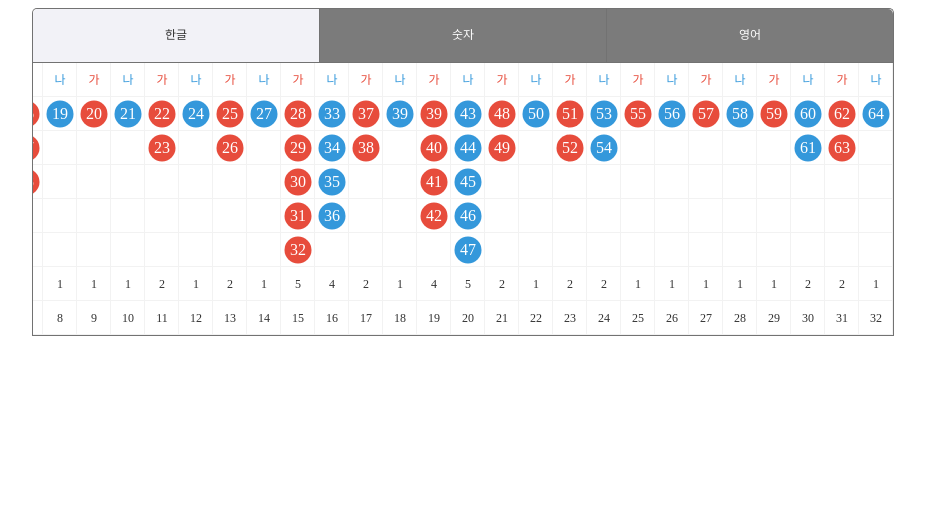
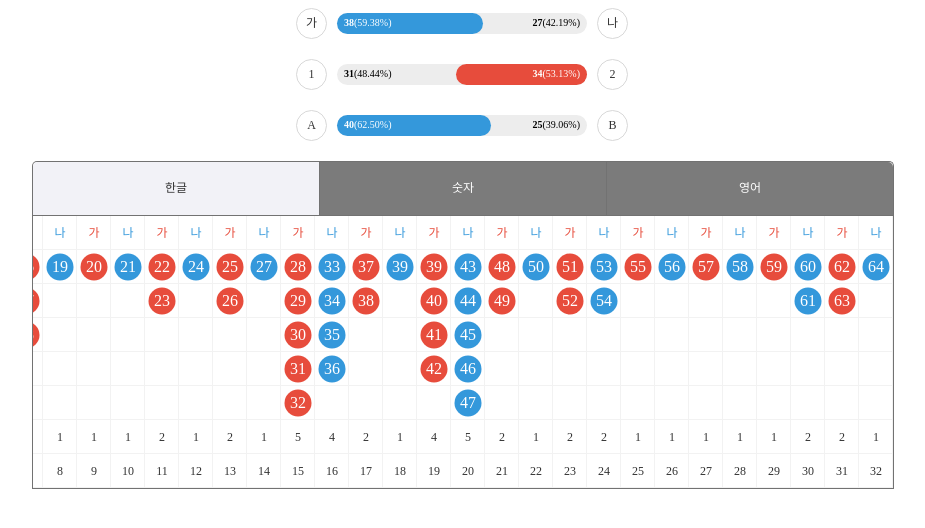
Before and after one commit to pybin94/data-classification-in-javascript, a plain HTML site: page index.html in a window 1280 px wide. Shown: the whole page, without its empty margins (178-1103 px from the left). Drawn offline with Linux system fonts and the light colour scheme.

Commit message:
Add files via upload

```diff
--- a/data.json
+++ b/data.json
@@ -33,7 +33,7 @@
     "id":"6",
     "ko":"나",
     "eg":"A",
-    "num":"1"
+    "num":"2"
   },
   {
     "id":"7",
@@ -141,13 +141,13 @@
     "id":"24",
     "ko":"나",
     "eg":"A",
-    "num":"1"
+    "num":"2"
   },
   {
     "id":"25",
     "ko":"가",
     "eg":"A",
-    "num":"1"
+    "num":"2"
   },
   {
     "id":"26",
@@ -159,13 +159,13 @@
     "id":"27",
     "ko":"나",
     "eg":"B",
-    "num":"1"
+    "num":"2"
   },
   {
     "id":"28",
     "ko":"가",
     "eg":"A",
-    "num":"1"
+    "num":"2"
   },
   {
     "id":"29",
@@ -195,19 +195,19 @@
     "id":"33",
     "ko":"나",
     "eg":"A",
-    "num":"1"
+    "num":"2"
   },
   {
     "id":"34",
     "ko":"나",
     "eg":"A",
-    "num":"1"
+    "num":"2"
   },
   {
     "id":"35",
     "ko":"나",
     "eg":"B",
-    "num":"1"
+    "num":"2"
   },
   {
     "id":"36",
--- a/index.html
+++ b/index.html
@@ -1,6 +1,30 @@
 <link rel="stylesheet" href="./style.css">
 
 <div class="container">
+  <div class="analysis-box pow-odd-even">
+    <div class="analysis-circle">가</div>
+    <div class="analysis-bar">
+        <div id="typeGa" class="analysis-left"></div>
+        <div id="typeNa" class="analysis-right"></div>
+    </div>
+    <div class="analysis-circle">나</div>
+</div>
+<div class="analysis-box pow-under-over">
+    <div class="analysis-circle">1</div>
+    <div class="analysis-bar">
+        <div id="type1" class="analysis-left"></div>
+        <div id="type2" class="analysis-right"></div>
+    </div>
+    <div class="analysis-circle">2</div>
+</div>
+<div class="analysis-box odd-even">
+    <div class="analysis-circle">A</div>
+    <div class="analysis-bar">
+        <div id="typeA" class="analysis-left"></div>
+        <div id="typeB" class="analysis-right"></div>
+    </div>
+    <div class="analysis-circle">B</div>
+</div>
   <div class="pattern-graph-box">
     <header id="graphTab" class="graph-tab">
         <div class="active">한글</div>
--- a/script.js
+++ b/script.js
@@ -4,23 +4,66 @@ const api = "./data.json";
 const init = () => {
   patternTab();
   patternTabClick();
+  sortData("ko", "가", "typeGa", "typeNa")
+  sortData("num", "1", "type1", "type2")
+  sortData("eg", "A", "typeA", "typeB")
 }
 
-const callListApi = async () => {
+// API 호출
+const callApi = async () => {
   try {
-
     const res = await fetch(api);
     const data = await res.json();
     return data;
-
-  } catch ( error ){
-    console.log( "callListApi", error );
+  } catch (error) {
+    alert("통신에 문제가 생겼습니다. 관리자에게 문의 주세요. \n" + error);
   }
 }
 
+// 상단 데이터
+const analysis = async (gameType, gameResult) => {
+  let left = 0;
+  let right = 0;
+
+  result = await callApi()
+  result.map((item, index) => {
+    result[index][gameType] == gameResult ? left++ : right++;
+  })
+
+  let perRight = (right / 64 * 100).toFixed(2)
+  let perLeft = (left / 64 * 100).toFixed(2)
+  return [left, right, perRight, perLeft];
+}
+
+const sortData = async (gameType, gameResult, leftEle, rightEle) => {
+
+  let analysisRes = await analysis(gameType, gameResult)
+  let leftRes = analysisRes[0]
+  let rightRes = analysisRes[1]
+  let perRightRes = analysisRes[2]
+  let perLeftRes = analysisRes[3]
+
+  document.querySelector(`#${leftEle}`).style.width = perLeftRes + "%"
+  document.querySelector(`#${leftEle}`).innerHTML = `<p><b>${leftRes}</b>(${perLeftRes}%)</p>`
+  document.querySelector(`#${rightEle}`).style.width = perRightRes + "%"
+  document.querySelector(`#${rightEle}`).innerHTML = `<p><b>${rightRes}</b>(${perRightRes}%)</p>`
+
+  if (perLeftRes > perRightRes) {
+    document.querySelector(`#${leftEle}`).classList.add("active")
+    document.querySelector(`#${rightEle}`).classList.remove("active")
+  } else if (perLeftRes < perRightRes) {
+    document.querySelector(`#${leftEle}`).classList.remove("active")
+    document.querySelector(`#${rightEle}`).classList.add("active")
+  } else if (perLeftRes == perRightRes) {
+    document.querySelector(`#${leftEle}`).classList.remove("active")
+    document.querySelector(`#${rightEle}`).classList.remove("active")
+  }
+}
+
+// 하단 데이터
 const middleTabList = async (dataPattern, patternA, patternB) => {
 
-  const pastResult = await callListApi();
+  const pastResult = await callApi();
 
   const patternGraph = document.querySelector("#patternGraph");
 
@@ -31,13 +74,13 @@ const middleTabList = async (dataPattern, patternA, patternB) => {
 
   const pattern = () => {
 
-      if(arrayNum == pastResult.length){
+    if (arrayNum == pastResult.length) {
       return false;
     }
 
     typeB()
 
-      if(arrayNum == pastResult.length){
+    if (arrayNum == pastResult.length) {
       return false;
     }
 
@@ -63,12 +106,12 @@ const middleTabList = async (dataPattern, patternA, patternB) => {
 
       patternGraph.appendChild(columnTabel);
       arrayNum++;
-          if(arrayNum == pastResult.length){
+      if (arrayNum == pastResult.length) {
         break;
       };
     }
     columnTabel.innerHTML += `
-              <div class="num-cover" style="margin-top:auto;"><span class="length">${arrayNum - nowArrayNum }</span></div>
+              <div class="num-cover" style="margin-top:auto;"><span class="length">${arrayNum - nowArrayNum}</span></div>
               <div class="num-cover"><span class="length">${nowTimes}</span></div>
           `;
     nowTimes++;
@@ -93,13 +136,13 @@ const middleTabList = async (dataPattern, patternA, patternB) => {
 
       patternGraph.appendChild(columnTabel);
       arrayNum++;
-        if(arrayNum == pastResult.length){
+      if (arrayNum == pastResult.length) {
         break;
       }
     }
 
     columnTabel.innerHTML += `
-        <div class="num-cover" style="margin-top:auto;"><span class="length">${arrayNum - nowArrayNum }</span></div>
+        <div class="num-cover" style="margin-top:auto;"><span class="length">${arrayNum - nowArrayNum}</span></div>
         <div class="num-cover"><span class="length">${nowTimes}</span></div>
     `;
     nowTimes++;
@@ -115,13 +158,13 @@ const patternTab = () => {
 
   const graphTap = document.querySelectorAll("#graphTab > div");
 
-  if(graphTap[0].classList.contains('active')){
+  if (graphTap[0].classList.contains('active')) {
     middleTabList("ko", "가", "나");
 
-  } else if (graphTap[1].classList.contains('active')){
+  } else if (graphTap[1].classList.contains('active')) {
     middleTabList("num", "1", "2");
 
-  } else if (graphTap[2].classList.contains('active')){
+  } else if (graphTap[2].classList.contains('active')) {
     middleTabList("eg", "A", "B");
 
   }
@@ -131,7 +174,7 @@ const patternTabClick = () => {
 
   const graphTap = document.querySelectorAll("#graphTab > div")
 
-  for(let i = 0; i < graphTap.length; i++){
+  for (let i = 0; i < graphTap.length; i++) {
 
     graphTap[i].addEventListener("click", () => {
 
@@ -141,15 +184,15 @@ const patternTabClick = () => {
         );
       };
 
-      for(let j = 0; j < graphTap.length; j++){
+      for (let j = 0; j < graphTap.length; j++) {
         graphTap[j].classList.remove("active")
       };
 
       graphTap[i].classList.add("active")
-      if( graphTap[i] == graphTap[0] ){
+      if (graphTap[i] == graphTap[0]) {
         middleTabList("ko", "가", "나")
 
-      } else if ( graphTap[i] == graphTap[1] ){
+      } else if (graphTap[i] == graphTap[1]) {
         middleTabList("num", "1", "2")
 
       } else {
@@ -165,4 +208,4 @@ init();
 // 데이터 갱신
 setInterval(() => {
   //   patternTab();
-}, speed );
+}, speed);
--- a/style.css
+++ b/style.css
@@ -110,6 +110,7 @@
 
  .analysis-box {
   display: flex;
+  justify-content: center;
   align-items: center;
   margin-bottom: 20px;
 }
```
Lines whose indentation alone changed are shown as unchanged.
